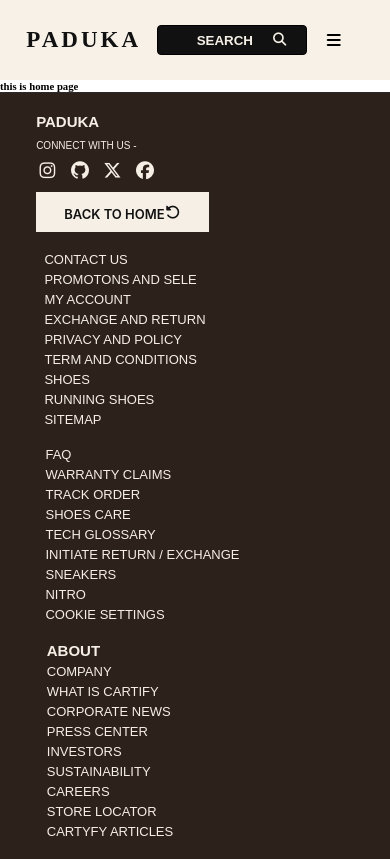
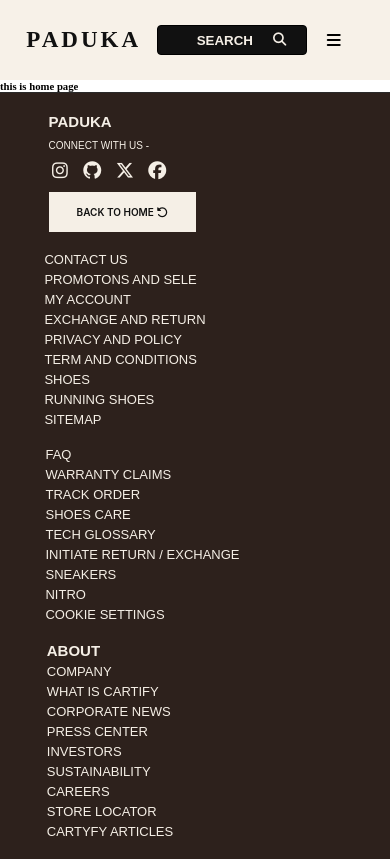
Before and after one commit to rajrai913197-png/dotcom, a React (Vite) app: page / in a window 390 px wide. Built offline with nearby package versions, Linux system fonts and the light colour scheme.

Commit message:
make style chnage

```diff
--- a/src/index.css
+++ b/src/index.css
@@ -138,8 +138,12 @@
      }
     .contact-links button{
        height: 40px;
-       font-size: 13px !important;
+       font-size: 10px !important;
        display: flex;
+       justify-content: center;
+       align-items: center;
+       gap: 2px;
+
 
     }
 }
```
